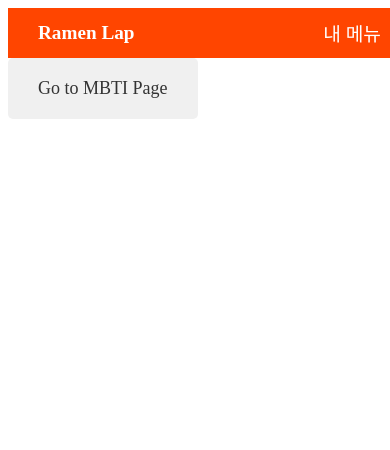
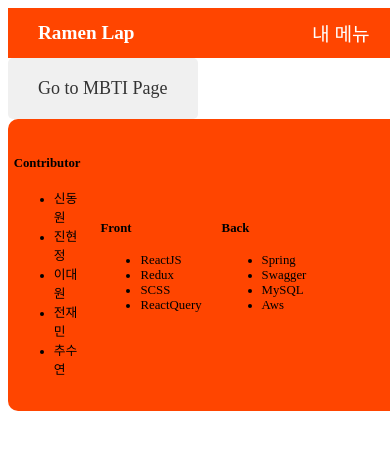
Before and after one commit to RamyunLab/ramyunlab-fe, a React (Create React App) app: page / in a window 390 px wide. Shown: the top 450 px of the page. Built offline with nearby package versions, Linux system fonts and the light colour scheme.

Commit message:
feat: footer 백업용

```diff
--- a/package.json
+++ b/package.json
@@ -15,6 +15,7 @@
     "axios": "^1.7.2",
     "react": "^18.3.1",
     "react-dom": "^18.3.1",
+    "react-icons": "^5.2.1",
     "react-query": "^3.39.3",
     "react-redux": "^9.1.2",
     "react-router-dom": "^6.23.1",
--- a/src/App.tsx
+++ b/src/App.tsx
@@ -8,6 +8,7 @@ import MainPage from "./page/MainPage.tsx";
 import MbtiPage from "./page/MbtiPage.tsx";
 import WorldcupPage from "./page/WorldcupPage.tsx";
 import store from "./Redux/store.tsx";
+import Footer from "./components/Footer/Footer.tsx";
 
 const queryClient = new QueryClient();
 
@@ -22,6 +23,7 @@ const App: React.FC = () => {
                         <Route path="/worldcup" element={<WorldcupPage />} />
                         <Route path="/" element={<MainPage />} /> {/* MainPage as default */}
                     </Routes>
+                    <Footer />
                 </Router>
             </QueryClientProvider>
         </Provider>
--- /dev/null
+++ b/src/components/Footer/Footer.scss
@@ -0,0 +1,78 @@
+.footer-container {
+    display: flex;
+    flex-direction: column;
+    align-items: center;
+    justify-content: center;
+    background-color: #ff4500;
+    padding: 20px;
+    border-radius: 10px;
+    width: 100%;
+
+    margin: auto;
+}
+
+.stack-section {
+    display: flex;
+    align-items: start;
+    justify-content: flex-end;
+    width: 100%;
+    div:not(:last-child) {
+        margin-right: 40px; // 오른쪽 마진을 40px로 설정하여 간격을 넓힘
+    }
+}
+
+.logo-section img {
+    width: 100%;
+    max-width: 300px; // 최대 로고 크기
+    height: auto; // 비율 유지
+    margin-right: 150px;
+    display: flex;
+}
+
+.github-icon {
+    display: flex; // Flexbox를 사용하여 정렬
+    margin-left: 10px;
+    font-size: 4em; // 기본 폰트 크기
+    align-self: center; // 세로 중앙 정렬
+    margin-top: 10px;
+    align-items: center; // 가로 중앙 정렬
+    justify-content: center; // 가로 중앙 정렬
+}
+// 미디어 쿼리를 추가하여 다양한 화면 크기에 맞춰 조정
+@media (max-width: 1024px) {
+    .stack-section {
+        justify-content: center; // 너비가 좁아지면 중앙 정렬
+        margin-right: 0; // 고정된 마진 제거
+
+        div:not(:last-child) {
+            margin-right: 20px; // 더 작은 화면에서는 간격 줄이기
+        }
+    }
+
+    .logo-section img {
+        margin-right: 20px; // 모바일에서 로고 간격 조정
+    }
+}
+
+@media (max-width: 768px) {
+    .stack-section {
+        flex-direction: row; // 모바일 화면에서는 세로 정렬
+        align-items: center; // 모든 항목을 중앙에 배치
+
+        div {
+            margin-right: 0; // 세로 정렬에서는 오른쪽 마진 제거
+
+            font-size: 0.8em;
+        }
+    }
+
+    .logo-section img {
+        max-width: 200px; // 모바일 화면에서 로고 크기 조정
+        margin-right: 0; // 세로 배치 시 오른쪽 마진 제거
+    }
+
+    .github-icon {
+        margin-right: 100px !important;
+        font-size: 4em !important;
+    }
+}
--- /dev/null
+++ b/src/components/Footer/Footer.tsx
@@ -0,0 +1,54 @@
+import React from "react";
+import "./Footer.scss";
+
+const Footer = () => {
+    return (
+        <footer className="footer-container">
+            <div className="stack-section">
+                <div className="logo-section">
+                    {/* <img src="/images/tetrist_bc.gif" alt="Tetrist Logo" /> */}
+                </div>
+                <div>
+                    <h4>Contributor</h4>
+                    <ul>
+                        <li>신동원</li>
+                        <li>진현정</li>
+                        <li>이대원</li>
+                        <li>전재민</li>
+                        <li>추수연</li>
+                    </ul>
+                </div>
+                <div>
+                    <h4>Front</h4>
+                    <ul>
+                        <li>ReactJS</li>
+                        <li>Redux</li>
+                        <li>SCSS</li>
+                        <li>ReactQuery</li>
+                    </ul>
+                </div>
+                <div>
+                    <h4>Back</h4>
+                    <ul>
+                        <li>Spring</li>
+                        <li>Swagger</li>
+                        <li>MySQL</li>
+
+                        <li>Aws</li>
+                    </ul>
+                </div>
+                <div className="github-icon">
+                    <a
+                        href="https://github.com/sesac-laters-team/tetrist"
+                        target="_blank"
+                        rel="noopener noreferrer"
+                    >
+                        <i className="fab fa-github"></i>
+                    </a>
+                </div>
+            </div>
+        </footer>
+    );
+};
+
+export default Footer;
--- a/src/components/Header/Header.module.scss
+++ b/src/components/Header/Header.module.scss
@@ -6,7 +6,7 @@
     align-items: center;
     color: white;
     position: relative;
-    width: 100%;
+    width: 97%;
     height: auto;
 }
 
--- a/src/page/MainPage.tsx
+++ b/src/page/MainPage.tsx
@@ -4,9 +4,15 @@ import "./Banner.css"; // Import the CSS file for styling
 
 const MainPage: React.FC = () => {
     return (
-        <Link to="/mbti" className="banner-link">
-            <div className="banner">Go to MBTI Page</div>
-        </Link>
+        <div>
+            <Link to="/mbti" className="banner-link">
+                <div className="banner">Go to MBTI Page</div>
+            </Link>
+            {/* 월드컵 페이지로 가는 새로운 링크를 추가합니다. */}
+            {/* <Link to="/worldcup" className="banner-link">
+                <div className="banner">Go to Worldcup Page</div>
+            </Link> */}
+        </div>
     );
 };
 
```
Also changed, not shown: 1 other file (tests, documents, lock files or other folders).
